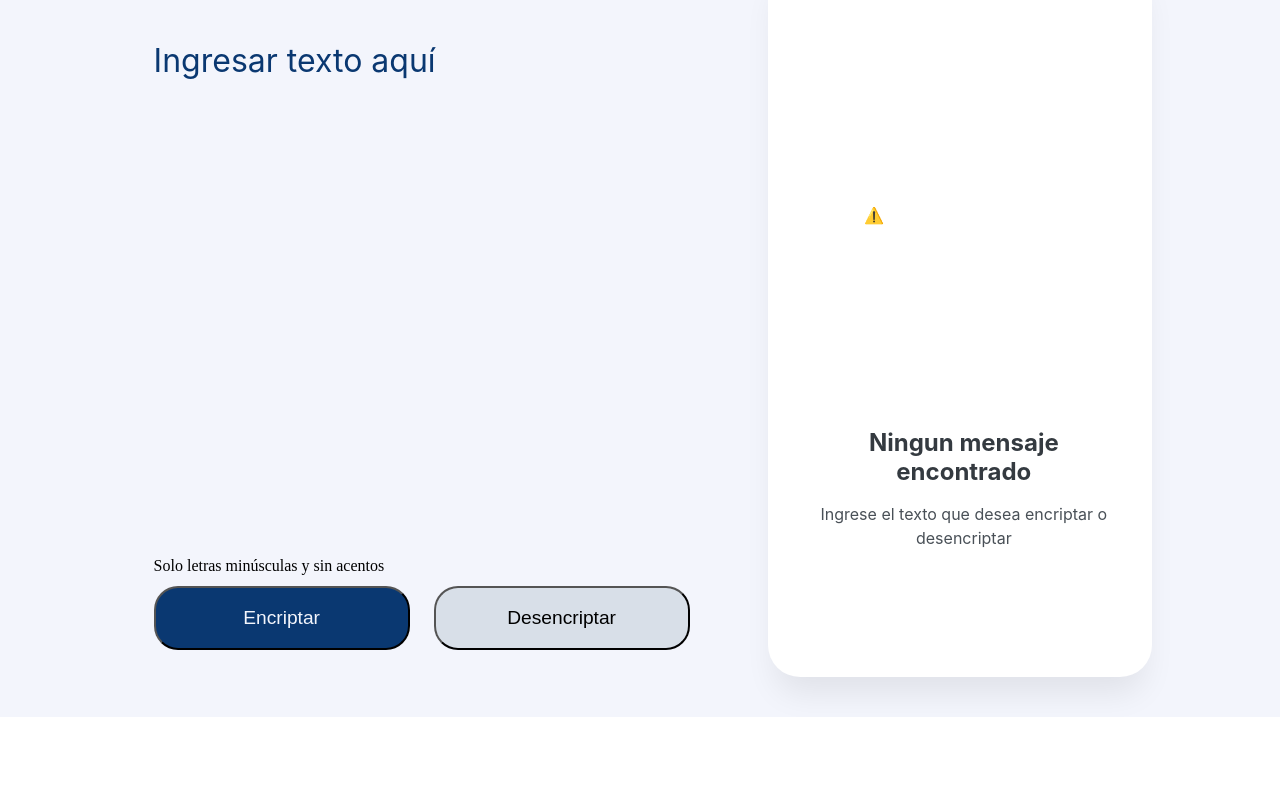
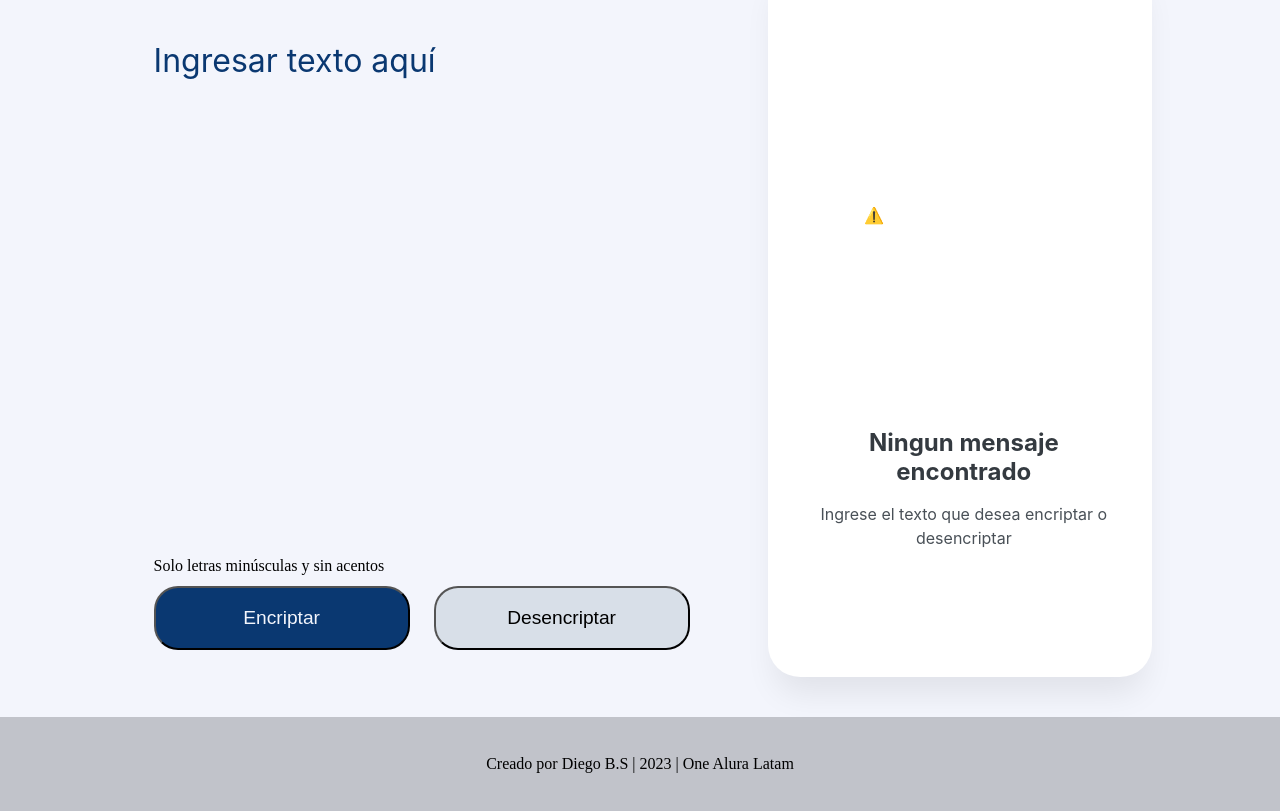
Before and after one commit to DevTuk/Encriptador-de-Texto, a plain HTML site: page index.html in a window 1280 px wide. Shown: the part 83-894 px from the top of the page. Before the commit the page ends 800 px from the top, so only its background shows below. Drawn offline with nearby package versions, Linux system fonts and the light colour scheme; no server answers.

Commit message:
agrego footer y corrijo css

```diff
--- a/index.html
+++ b/index.html
@@ -62,6 +62,7 @@
       </div>
     </div>
   </body>
+  <footer>Creado por Diego B.S | 2023 | One Alura Latam</footer>
   <script src="index.js"></script>
   <script src="https://unpkg.com/@lottiefiles/lottie-player@latest/dist/lottie-player.js"></script>
 </html>
--- a/style.css
+++ b/style.css
@@ -8,7 +8,7 @@
 }
 .container {
   position: relative;
-  width: 100vw;
+  width: 100%;
   height: 100vh;
   /* Light blue/light-blue-100 */
   background: #f3f5fc;
@@ -216,6 +216,14 @@
   border: none;
   /*display: none;*/
 }
+footer {
+  text-align: center;
+  width: 100%;
+  background: #c1c3ca;
+  height: 50px;
+  padding-top: 3%;
+  padding-bottom: 1%;
+}
 
 @media (max-width: 57.5em) {
   .container {
```
